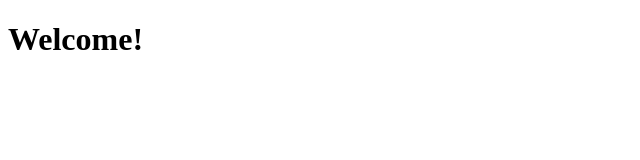
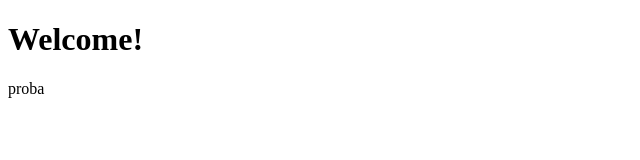
Before and after one commit to JoanLlompart/Practica-Restaurant, a plain HTML site: page index.html in a window 1280 px wide. Shown: the full height of the page, 0-640 px from the left. Drawn offline with Linux system fonts and the light colour scheme.

Commit message:
Nova rama

```diff
--- a/index.html
+++ b/index.html
@@ -7,6 +7,6 @@
 </head>
 <body>
     <h1>Welcome!</h1>
-
+    <p>proba</p>
 </body>
 </html>
```
